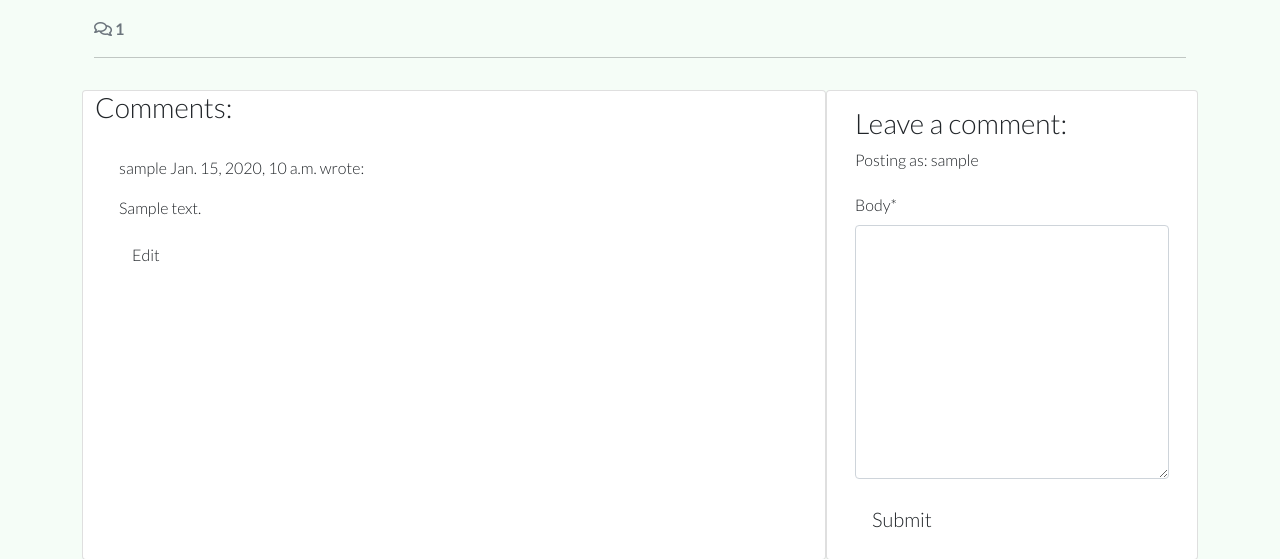
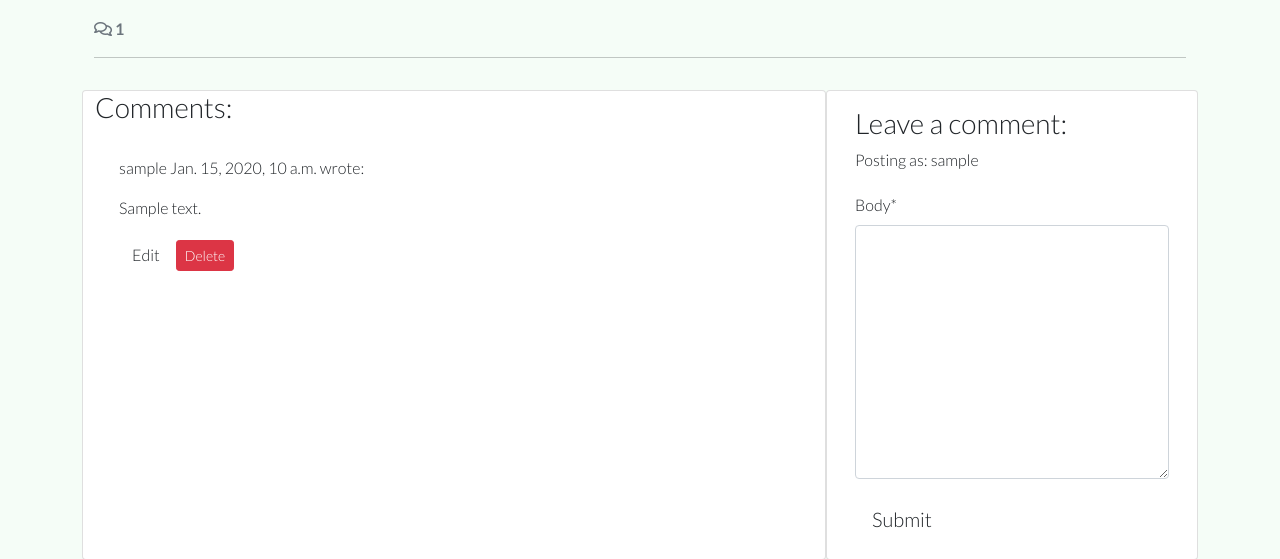
Before and after one commit to LeilsEloise/good_newspaper, a Django app: a page that uses newstories/templates/newstories/article_detail.html in a window 1280 px wide. Shown: the part 465-1024 px from the top of the page. Run offline with Django 4.2, Linux system fonts and the light colour scheme; a user stored in the database is signed in; tables that the repository leaves empty hold one stand-in row (values such as "Sample post"); some libraries are stand-ins or nearby versions.

Commit message:
Users can now delete comments

```diff
--- a/newstories/templates/newstories/article_detail.html
+++ b/newstories/templates/newstories/article_detail.html
@@ -71,6 +71,11 @@
           {% endif %}
           {% if user.is_authenticated and comment.author == user %}
           <button class="btn btn-edit" comment_id="{{ comment.id }}">Edit</button>
+          <!--ChatGPT Delete Button Code-->
+          <a href="{% url 'newstories:comment_delete' article.slug comment.id %}" class="btn btn-sm btn-danger"
+          onclick="return confirm('Are you sure you want to delete this comment?');">
+          Delete
+          </a>
           {% endif %}
           </div>
         <!-- Our for loop ends here -->
--- a/newstories/urls.py
+++ b/newstories/urls.py
@@ -7,4 +7,5 @@ urlpatterns = [
     path('', views.ArticleList.as_view(), name='home'),
     path('<slug:slug>/', views.article_detail, name='article_detail'),
     path('<slug:slug>/edit_comment/<int:comment_id>', views.comment_edit, name='comment_edit'),
+    path("<slug:slug>/delete_comment/<int:comment_id>/", views.comment_delete, name="comment_delete",),
 ]
--- a/newstories/views.py
+++ b/newstories/views.py
@@ -75,3 +75,20 @@ def comment_edit(request, slug, comment_id):
             messages.success(request, "Comment updated successfully.")
 
     return redirect("newstories:article_detail", slug=slug)
+
+#ChatGPT Code
+
+def comment_delete(request, slug, comment_id):
+    """
+    Delete a comment if the logged-in user is the author.
+    """
+    comment = get_object_or_404(Comment, id=comment_id)
+
+    # Security check: only the author can delete
+    if request.user == comment.author:
+        comment.delete()
+        messages.success(request, "Comment deleted successfully.")
+    else:
+        messages.error(request, "You are not authorised to delete this comment.")
+
+    return redirect("newstories:article_detail", slug=slug)
```
